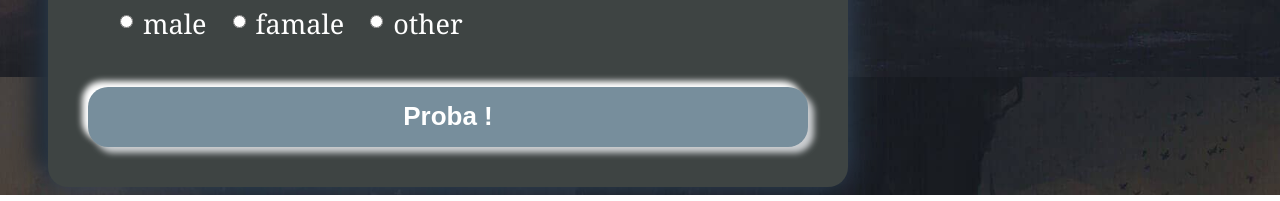
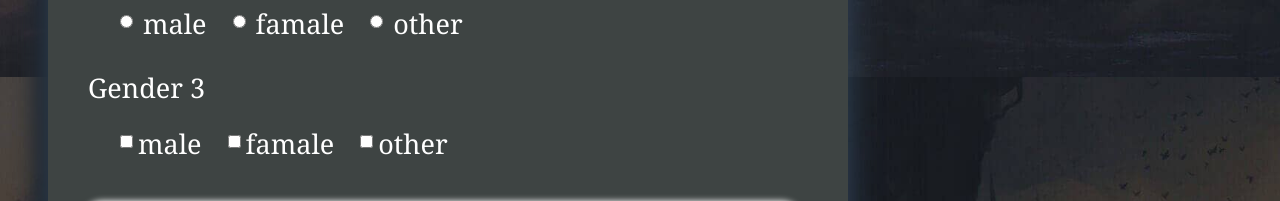
Before and after one commit to PlamenTsvetkov/react-gamesplay, a React (Create React App) app: page /formik in a window 1280 px wide. Shown: the part 723-924 px from the top of the page. Built offline with nearby package versions, Linux system fonts and the light colour scheme; no server answers.

Commit message:
Added reusable checkbox formik component

```diff
--- /dev/null
+++ b/src/components/Formik/CheckboxGroup/CheckboxGroup.module.css
@@ -0,0 +1,13 @@
+.checkbox-buttons-container {
+    display: flex;
+  }
+
+  .checkbox-button {
+    display: flex;
+    align-items: center;
+    margin-right: 10px;
+  }
+
+  .checkbox-button input[type="checkbox"] {
+    margin-right: 5px;
+  }
--- /dev/null
+++ b/src/components/Formik/CheckboxGroup/CheckboxGroup.tsx
@@ -0,0 +1,34 @@
+import { Field, ErrorMessage, FieldProps } from 'formik';
+import ErrorText from '../../ErrorMessage/ErrorText';
+import styles from './CheckboxGroup.module.css';
+
+export interface RadioButtonsProps extends FieldProps {
+  label: string;
+  name: string;
+  options?: { key: string; value: string }[];
+}
+
+const CheckboxGroup = ({ label, name, options, field, form, meta }: RadioButtonsProps) => {
+  return (
+    <>
+      <label className={styles["checkbox-buttons-container"]}>{label}</label>
+      <div className={styles["checkbox-buttons-container"]}>
+        {options?.map((option) => (
+          <div className={styles["checkbox-button"]} key={option.key}>
+            <Field
+              type="checkbox"
+              id={option.value}
+              name={name}
+              value={option.value}
+              checked={field.value.includes(option.value)}
+            />
+            <label htmlFor={option.key}>{option.value}</label>
+          </div>
+        ))}
+      </div>
+      <ErrorMessage name={name} component={ErrorText} />
+    </>
+  );
+};
+
+export default CheckboxGroup;
--- a/src/components/Formik/FormikContainer/FormikContainer.tsx
+++ b/src/components/Formik/FormikContainer/FormikContainer.tsx
@@ -16,20 +16,32 @@ const FormikContainer = () => {
         { key: '3', value: 'other' },
     ]
     const radioOptions = [
-        { key: '1', value: 'male' },
-        { key: '2', value: 'famale' },
-        { key: '3', value: 'other' },
+        { key: 'r1', value: 'male' },
+        { key: 'r2', value: 'famale' },
+        { key: 'r3', value: 'other' },
     ]
+
+    const checkboxOptions = [
+        { key: 'c1', value: 'male' },
+        { key: 'c2', value: 'famale' },
+        { key: 'c3', value: 'other' },
+    ]
+
     const initialValues = {
         email: '',
         description: '',
         select: '',
         radioOption: '',
+        checkboxOption: []
     };
     const validationSchema = Yup.object({
         email: Yup.string().required('Required'),
         description: Yup.string().required('Required'),
         radioOption: Yup.string().required('Required'),
+        checkboxOption: Yup.array()
+            .required('Please select at least one option')
+            .test('at-least-one', 'Please select at least one option', (value) => value && value.length > 0),
+
         select: Yup.string()
             .notOneOf(['Select an option'], 'Please select an option')
             .required('Required'),
@@ -84,6 +96,16 @@ const FormikContainer = () => {
                             meta={formik.getFieldMeta('radioOption')}
                         />
 
+                        <FormikContol
+                            control='checkbox'
+                            label='Gender 3'
+                            name='checkboxOption'
+                            options={checkboxOptions}
+                            field={formik.getFieldProps('checkboxOption')}
+                            form={formik}
+                            meta={formik.getFieldMeta('checkboxOption')}
+                        />
+
                         <input className={`${styles.btn} ${styles.submit}`} type="submit" value="Proba !" />
                     </Form>
                 </div>
--- a/src/components/Formik/FormikContol/FormikContol.tsx
+++ b/src/components/Formik/FormikContol/FormikContol.tsx
@@ -2,6 +2,7 @@ import Input, { InputProps } from "../Input/Input";
 import Textarea from '../Textarea/Textarea';
 import Select from '../Select/Select';
 import RadioButtons from "../RadioButtons/RadioButtons";
+import CheckboxGroup from "../CheckboxGroup/CheckboxGroup";
 
 
 interface FormikControlProps extends InputProps {
@@ -25,6 +26,7 @@ const FormikContol = (props: FormikControlProps) => {
         case 'radio':
             return <RadioButtons {...rest}/>
         case 'checkbox':
+            return <CheckboxGroup {...rest}/>
         case 'date':
         default: return null;
     }
```
Lines whose indentation alone changed are shown as unchanged.
